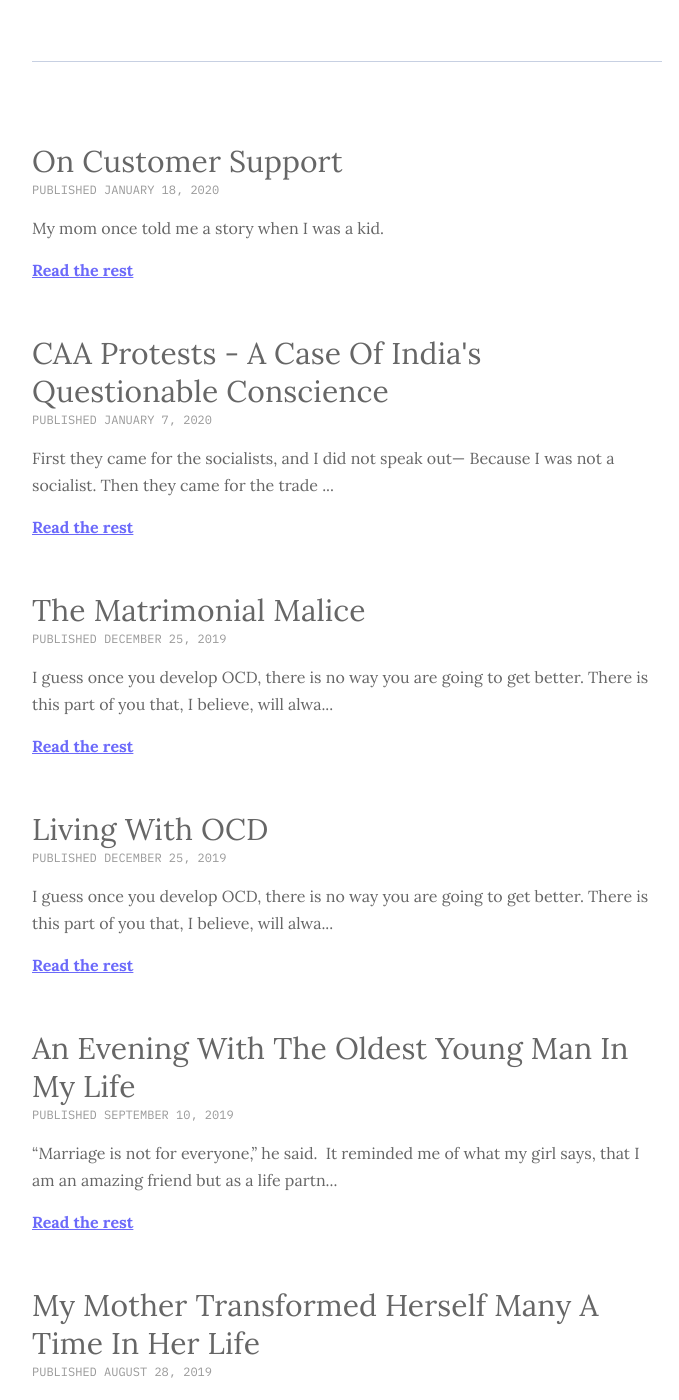
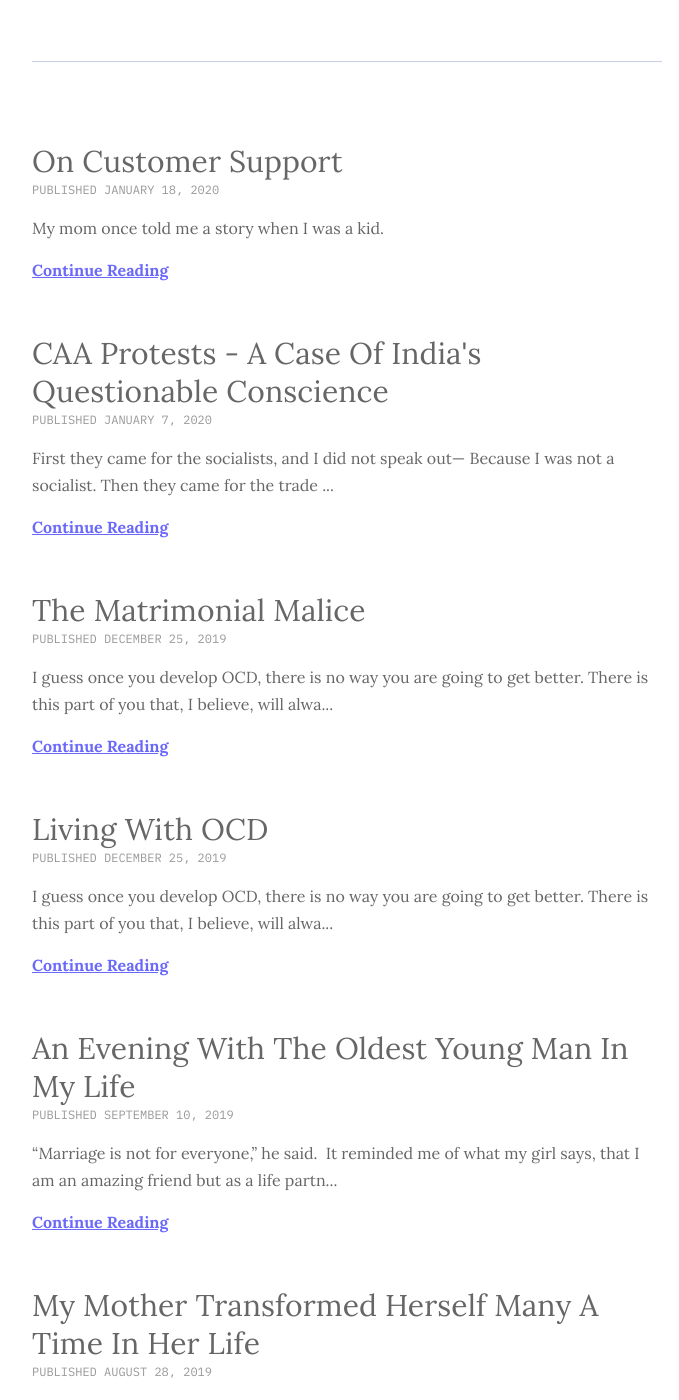
Before and after one commit to argumentativeyouth/pblog, a Jekyll site: the page built from index.html, in a window 1280 px wide and 1400 px high, scrolled down 506 px. Shown: the whole window, without its empty margins (293-972 px from the left). Built offline with Jekyll 4.4.1, drawn with Linux system fonts in a browser that asks for light colours; some of the changed text lies outside the part shown.

Commit message:
Update index.html

```diff
--- a/index.html
+++ b/index.html
@@ -35,7 +35,7 @@
           <span class="article__date">Published <time datetime="{{ post.date | date_to_xmlschema }}">{% assign date_format = site.minima.date_format | default: "%B %-d, %Y" %}{{ post.date | date: date_format }}</time></span>
         </div>
         <p class="article__excerpt">{% if post.description %}{{ post.description }}{% else %}{{ post.content | strip_html | truncate: 130 }}{% endif %}</p>
-        <a href="{{ post.url | prepend: site.baseurl }}" class="read-more">Read the rest</a>
+        <a href="{{ post.url | prepend: site.baseurl }}" class="read-more">Continue Reading</a>
       </div>
     </div>
     {% endfor %}
```
